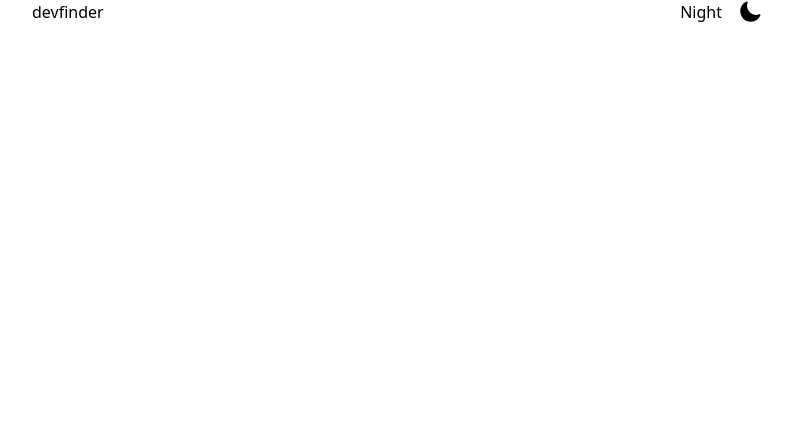
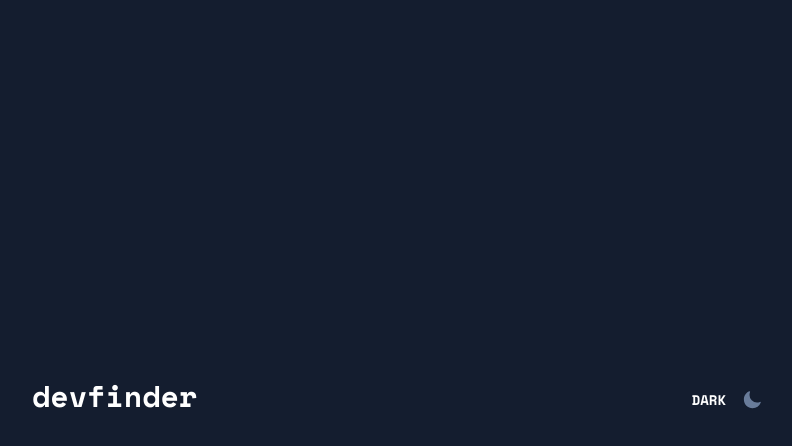
Before and after one commit to radhd/github-user-search, a React (Vite) app: page / in a window 1280 px wide. Shown: the top 446 px of the page, without its empty margins (243-1035 px from the left). Built offline with nearby package versions, Linux system fonts and the light colour scheme.

Commit message:
Set header and dark mode

```diff
--- a/index.html
+++ b/index.html
@@ -11,7 +11,7 @@
     />
     <title>Github User Search</title>
   </head>
-  <body>
+  <body class="dark">
     <div id="root"></div>
     <script type="module" src="/src/main.tsx"></script>
   </body>
--- a/src/App.tsx
+++ b/src/App.tsx
@@ -4,9 +4,11 @@ import Navigation from "./components/navigation";
 
 function App() {
   return (
-    <div className="mx-auto max-w-[730px]">
-      <Navigation />
-      {/* <SearchDev /> */}
+    <div className="body bg-[#f6f8ff] dark:bg-[#141D2F]">
+      <div className="mx-auto max-w-[730px]">
+        <Navigation />
+        {/* <SearchDev /> */}
+      </div>
     </div>
   );
 }
--- a/src/components/navigation.tsx
+++ b/src/components/navigation.tsx
@@ -1,16 +1,41 @@
-import { MoonIcon } from "@heroicons/react/24/solid";
+import { MoonIcon, SunIcon } from "@heroicons/react/24/solid";
+import { useEffect, useState } from "react";
 
 function Navigation() {
+  const [isDark, setIsDark] = useState<string>("light");
+
+  useEffect(() => {
+    if (isDark === "dark") {
+      document.documentElement.classList.add("dark");
+    } else {
+      document.documentElement.classList.remove("dark");
+    }
+  }, [isDark]);
+
+  const onClick = () => {
+    setIsDark(isDark === "dark" ? "light" : "dark");
+  };
+
   return (
-    <nav>
-      <div className="flex justify-between">
-        <p>devfinder</p>
-        <div className="flex space-x-4">
-          <p>Night</p>
-          <MoonIcon className="size-6" />
+    <>
+      <div className="flex h-screen items-center justify-between">
+        <p className="space-mono-bold mb-2 text-3xl text-[#222731] dark:text-white">
+          devfinder
+        </p>
+        <div className="space-mono-bold flex space-x-4 text-sm text-[#697C9A] dark:text-white">
+          {
+            <p>
+              <p>{isDark === "dark" ? "LIGHT" : "DARK"}</p>
+            </p>
+          }
+          {isDark === "dark" ? (
+            <SunIcon className="size-5 text-white" onClick={onClick} />
+          ) : (
+            <MoonIcon onClick={onClick} className="size-5 text-[#697C9A]" />
+          )}
         </div>
       </div>
-    </nav>
+    </>
   );
 }
 
--- a/src/index.css
+++ b/src/index.css
@@ -1,3 +1,23 @@
 @tailwind base;
 @tailwind components;
 @tailwind utilities;
+
+.body {
+  height: 100vh;
+
+  font-family: "Space Mono", monospace;
+  font-weight: 400;
+  font-style: normal;
+}
+
+.space-mono-regular {
+  font-family: "Space Mono", monospace;
+  font-weight: 400;
+  font-style: normal;
+}
+
+.space-mono-bold {
+  font-family: "Space Mono", monospace;
+  font-weight: 700;
+  font-style: normal;
+}
--- a/tailwind.config.js
+++ b/tailwind.config.js
@@ -1,6 +1,7 @@
 /** @type {import('tailwindcss').Config} */
 export default {
   content: ["./index.html", "./src/**/*.{js,ts,jsx,tsx}"],
+  darkMode: "class",
   theme: {
     extend: {},
   },
```
